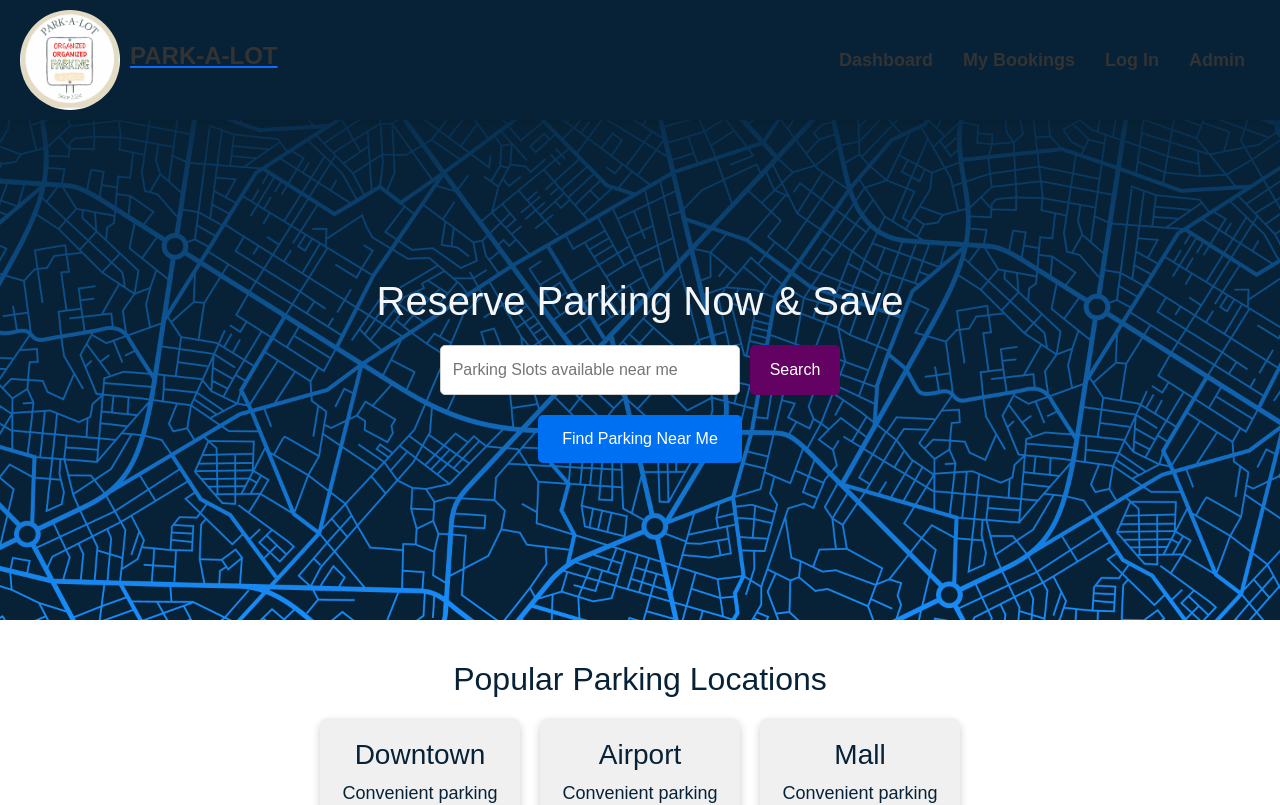
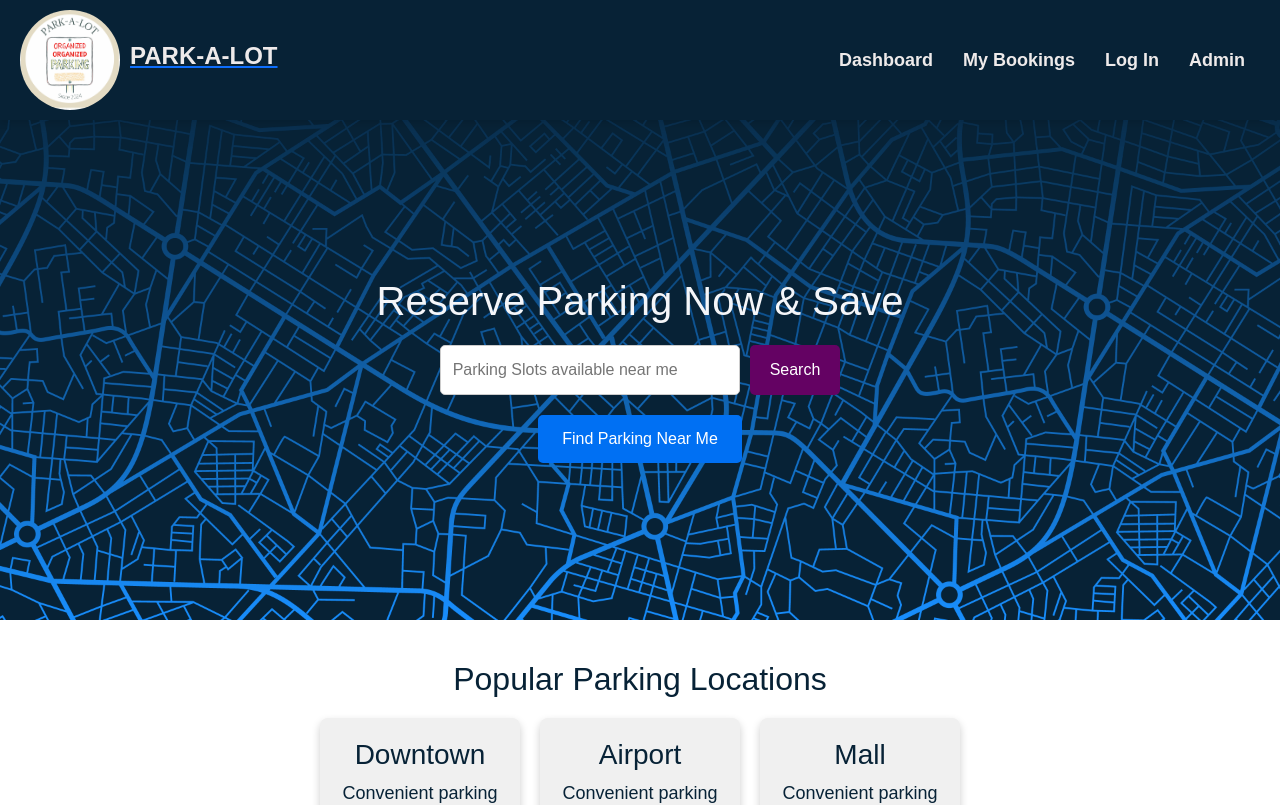
Before and after one commit to bharathBhuvanendra/Capstone-PROG8751-Sec3-Group7, a React (Create React App) app in the folder client/: page / in a window 1280 px wide. Shown: the top 805 px of the page. Built offline with nearby package versions, Linux system fonts and the light colour scheme.

Commit message:
updated css and admin

```diff
--- a/client/src/styles/Navbar.css
+++ b/client/src/styles/Navbar.css
@@ -25,7 +25,7 @@
 .navbar-title {
   font-size: 1.5rem;
   font-weight: bold;
-  color: #333;
+  color: #eeeaea;
   margin-left: 10px; /* Space between logo and title */
 }
 
@@ -42,7 +42,7 @@
 
 .nav-links a {
   text-decoration: none;
-  color: #333;
+  color: #eeeaea;
   font-weight: bold;
   transition: color 0.3s ease;
 }
@@ -50,11 +50,11 @@
 /* Active link styling */
 .active-link {
   border-bottom: 2px solid #007bff; /* Underline for active link */
-  color: #000000; /* Optional: Change color of active link */
+  color: #e0a800; /* Optional: Change color of active link */
 }
 
 .nav-links a:hover {
-  color: #000000; /* Change color on hover */
+  color: #e0a800; /* Change color on hover */
 }
 
 /* Responsive Styles */
```
